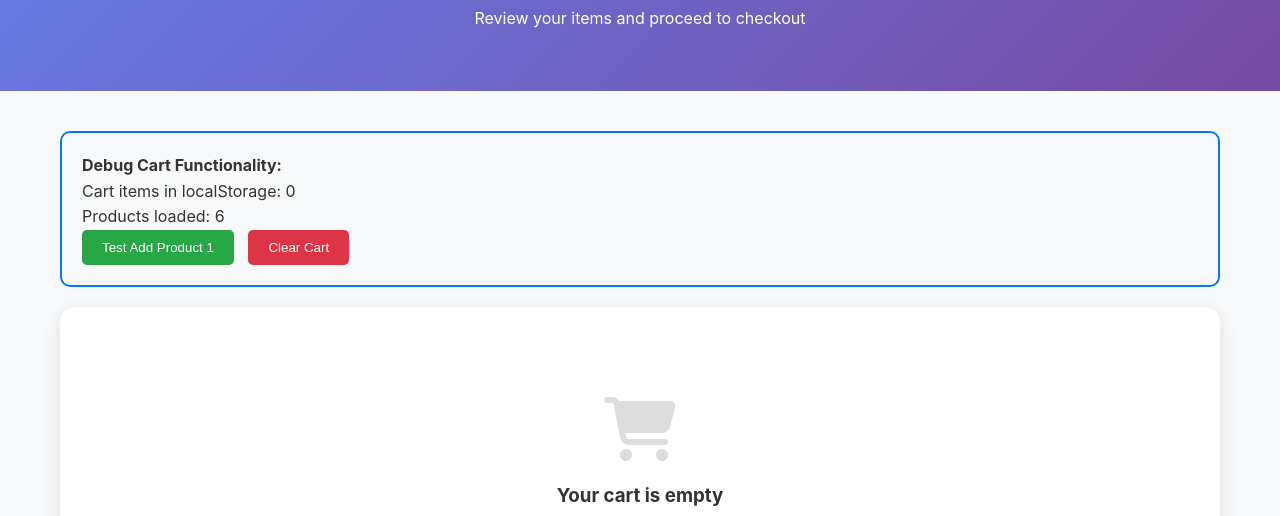
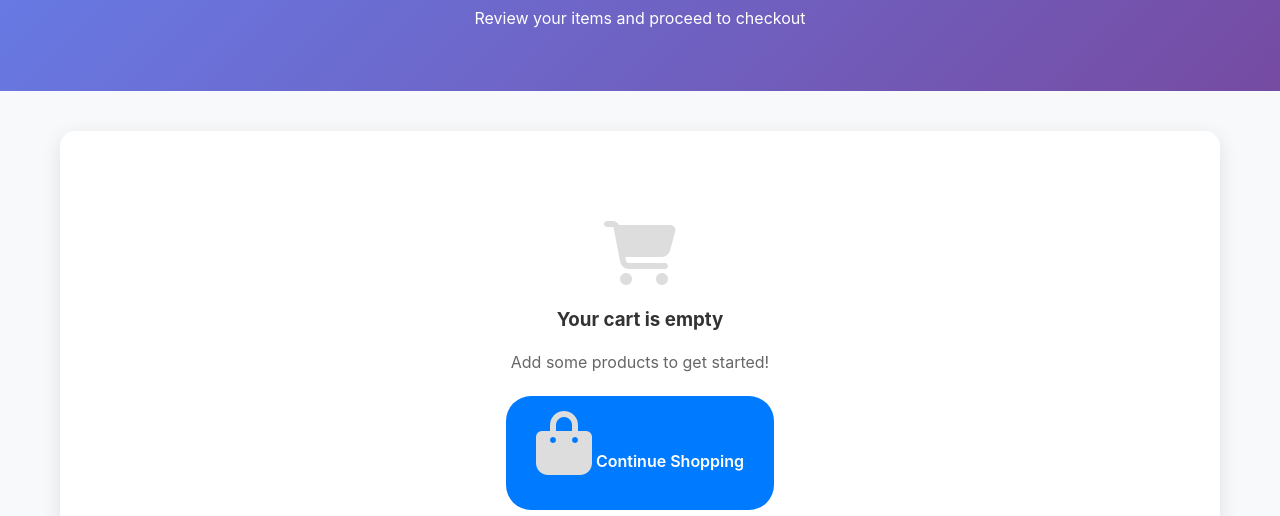
Before and after one commit to ndunl075/Ecommerce-Mock-Website, a website: page public/cart.html in a window 1280 px wide. Shown: the part 284-800 px from the top of the page. Drawn offline with Linux system fonts and the light colour scheme.

Commit message:
Remove debug section and functions from cart page for clean production version

```diff
--- a/public/cart.html
+++ b/public/cart.html
@@ -453,14 +453,6 @@
     <section class="cart-content">
         <div class="container">
 
-            <!-- Debug Section -->
-            <div style="background: #f8f9fa; padding: 20px; margin-bottom: 20px; border-radius: 10px; border: 2px solid #007bff;">
-                <h4>Debug Cart Functionality:</h4>
-                <p>Cart items in localStorage: <span id="debugCartCount">0</span></p>
-                <p>Products loaded: <span id="debugProductsCount">0</span></p>
-                <button onclick="testAddToCart()" style="padding: 10px 20px; background: #28a745; color: white; border: none; border-radius: 5px; cursor: pointer; margin-right: 10px;">Test Add Product 1</button>
-                <button onclick="clearCart()" style="padding: 10px 20px; background: #dc3545; color: white; border: none; border-radius: 5px; cursor: pointer;">Clear Cart</button>
-            </div>
 
             <div class="row">
                 <div class="col-md-8">
@@ -679,35 +671,11 @@
         }
 
 
-        // Debug functions
-        function testAddToCart() {
-            let cart = JSON.parse(localStorage.getItem('cart')) || [];
-            cart.push({ productId: 1, quantity: 1 });
-            localStorage.setItem('cart', JSON.stringify(cart));
-            console.log('Test: Added product 1 to cart');
-            loadCartItems();
-            updateDebugInfo();
-        }
-
-        function clearCart() {
-            localStorage.removeItem('cart');
-            cart = [];
-            displayCartItems();
-            updateCartSummary();
-            updateDebugInfo();
-        }
-
-        function updateDebugInfo() {
-            const cartData = JSON.parse(localStorage.getItem('cart')) || [];
-            document.getElementById('debugCartCount').textContent = cartData.length;
-            document.getElementById('debugProductsCount').textContent = products.length;
-        }
 
         // Initialize page
         document.addEventListener('DOMContentLoaded', function() {
             loadCartItems();
             updateCartCount();
-            updateDebugInfo();
         });
     </script>
     <script src="products.js"></script>
```
